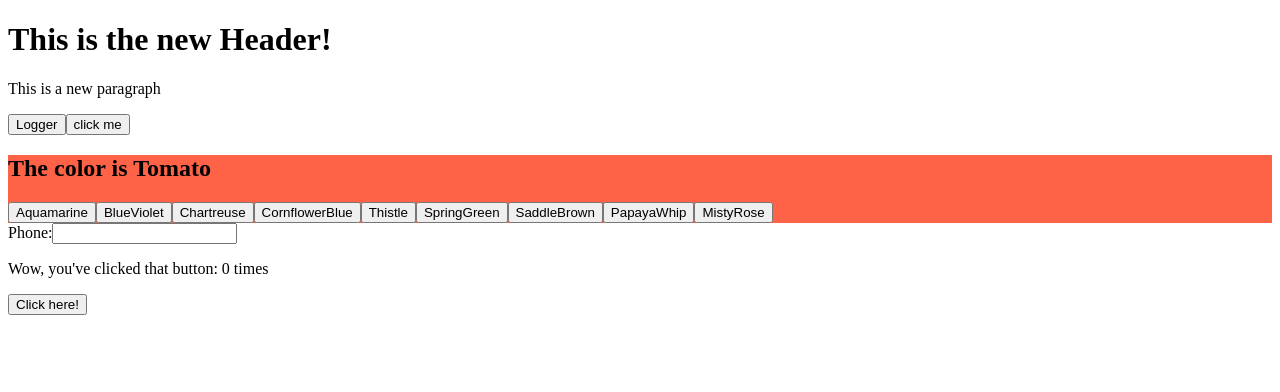
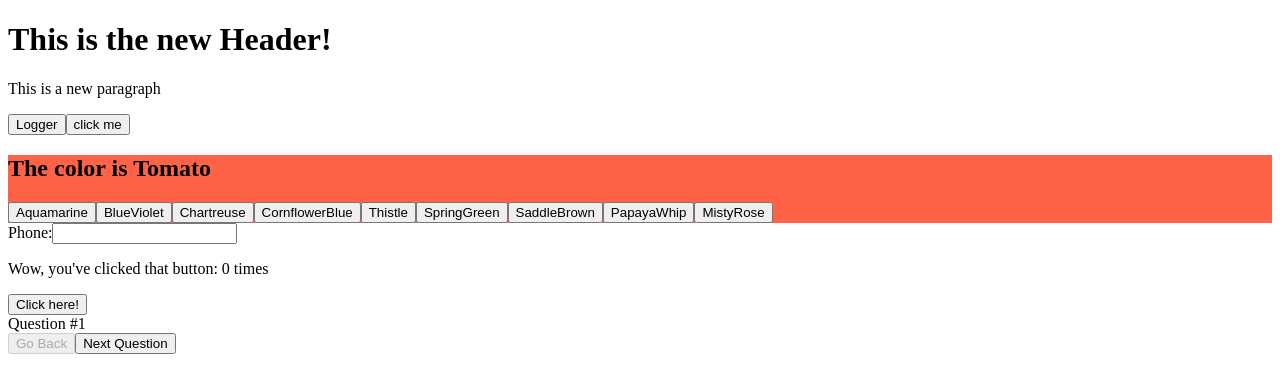
Before and after one commit to yorchAdalbert/react-app, a React (Vite) app: page / in a window 1280 px wide. Shown: the top 392 px of the page. Built offline with nearby package versions, Linux system fonts and the light colour scheme.

Commit message:
Add QuizNavBar component

```diff
--- a/src/App.jsx
+++ b/src/App.jsx
@@ -5,6 +5,7 @@ import ButtonAlert from './components/ButtonAlert'
 import ColorBox from './components/ColorBox'
 import PhoneInput from './components/PhoneInput'
 import CountButton from './components/CountButton'
+import QuizNavBar from './components/QuizNavBar'
 // import './App.css'
 
 function App() {
@@ -17,6 +18,7 @@ function App() {
       <ColorBox />
       <PhoneInput />
       <CountButton />
+      <QuizNavBar />
     </div>
   )
 }
--- /dev/null
+++ b/src/components/QuizNavBar.jsx
@@ -0,0 +1,31 @@
+import { useState } from "react";
+
+const questions = [
+  'question 1',
+  'question 2',
+  'question 3',
+  'question 4',
+  'question 5'
+]
+
+function QuizNavBar() {
+  const [questionIndex, setQuestionIndex] = useState(0)
+
+  const goBack = () => setQuestionIndex(prevIndex => prevIndex - 1)
+  const goToNext = () => setQuestionIndex(prevIndex => prevIndex + 1)
+
+  const onFirstQuestion = questionIndex === 0
+  const onLastQuestion = questionIndex === questions.length -1
+
+  return (
+    <nav>
+      <span>Question #{questionIndex + 1}</span>
+      <div>
+        <button disabled={onFirstQuestion} onClick={goBack}>Go Back</button>
+        <button disabled={onLastQuestion} onClick={goToNext}>Next Question</button>
+      </div>
+    </nav>
+  )
+}
+
+export default QuizNavBar
```
